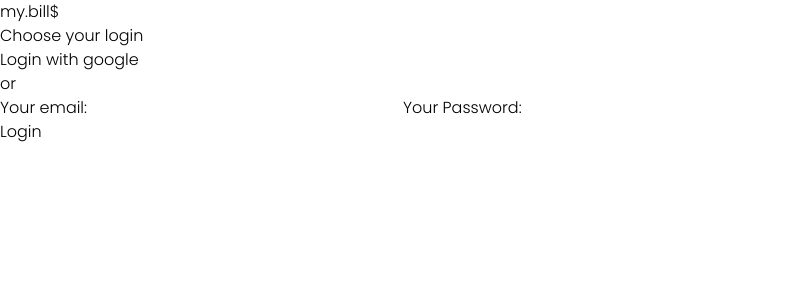
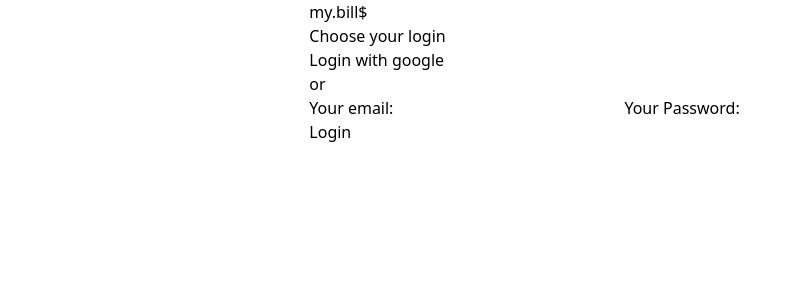
Before and after one commit to kelitasukita/myBills-next-frontend, a Next.js app: page / in a window 1280 px wide. Shown: the top 300 px of the page, without its empty margins (0-802 px from the left). Built offline with nearby package versions, Linux system fonts and the light colour scheme.

Commit message:
Set styles to layout file

```diff
--- a/src/app/layout.tsx
+++ b/src/app/layout.tsx
@@ -15,7 +15,7 @@ export default function RootLayout({
 }) {
   return (
     <html lang="en">
-      <body className={poppins.className}>{children}</body>
+      <body className={`h-screen flex justify-center items-center${poppins.className}`}>{children}</body>
     </html>
   )
 }
```
